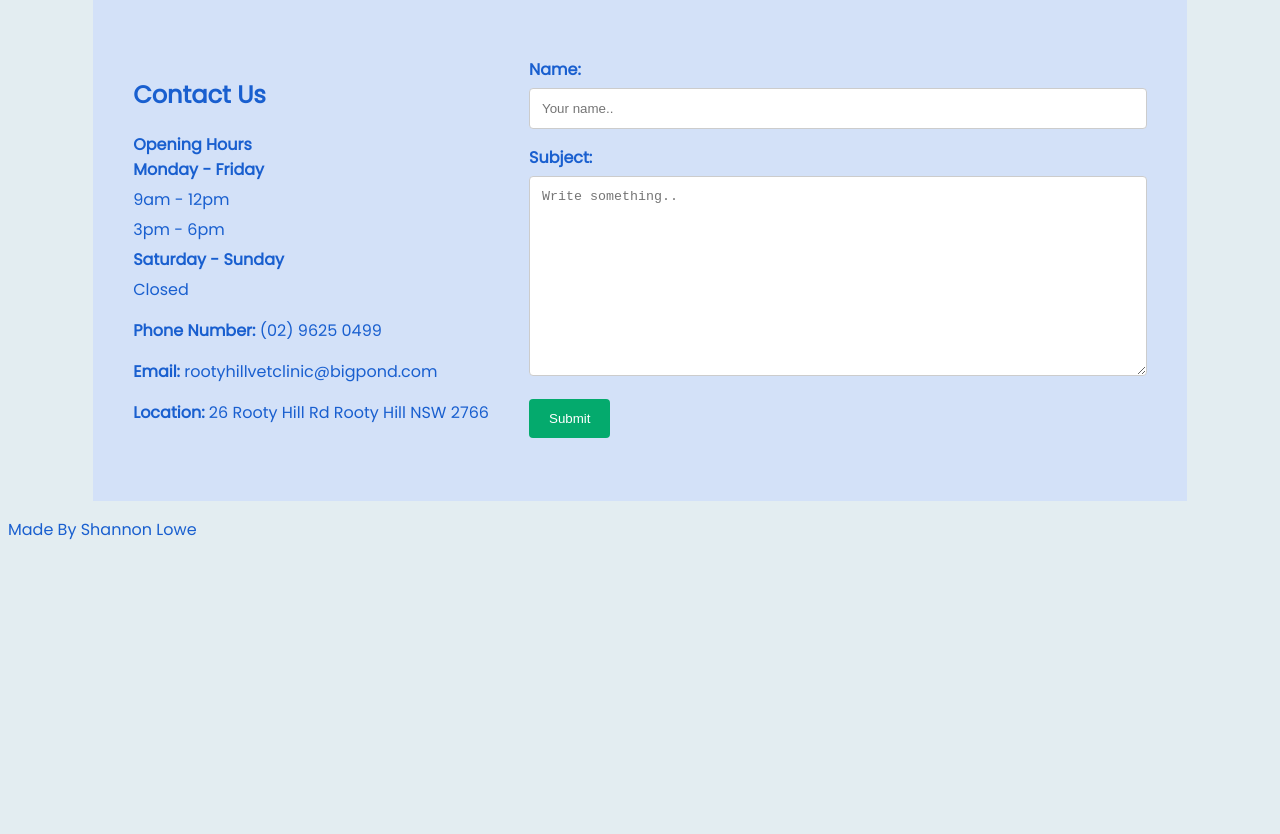
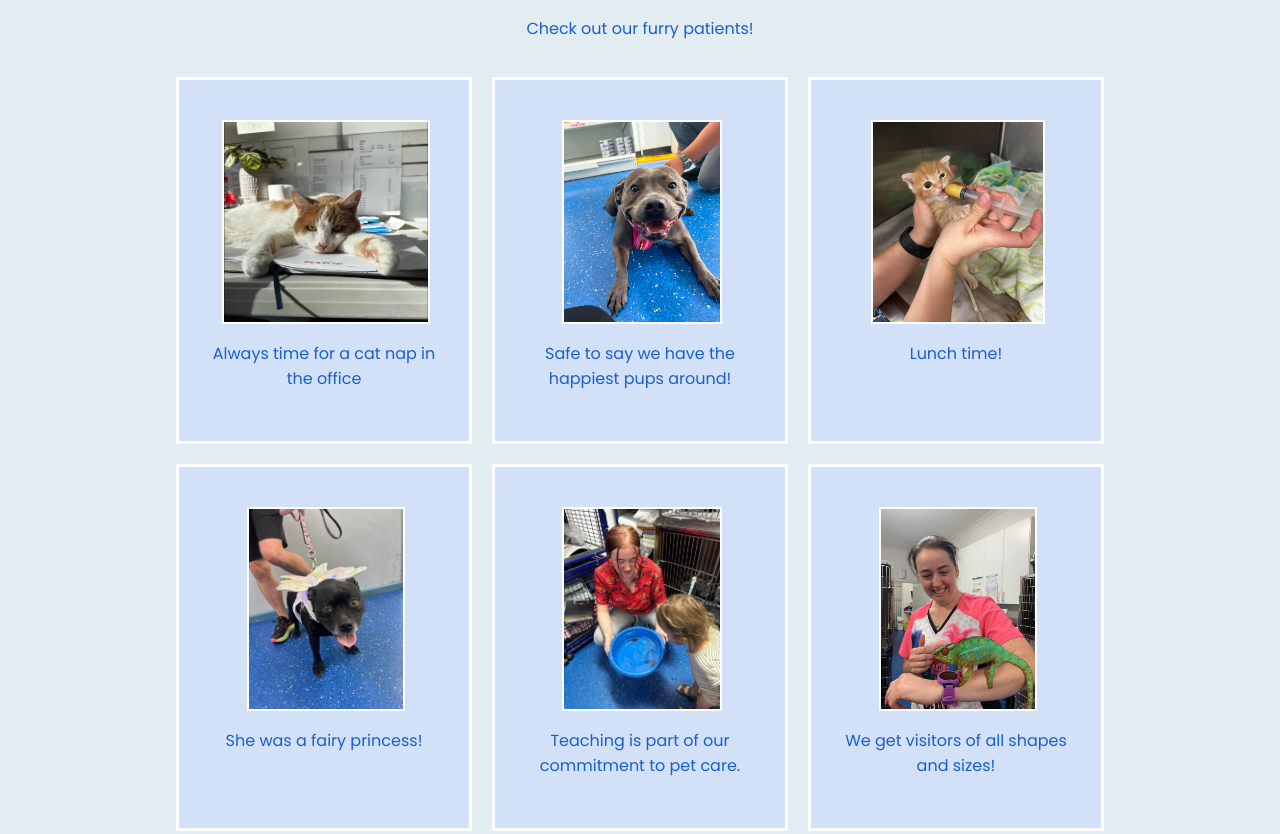
Before and after one commit to SHS-Peb/rooty-hill-veterinary-surgery, a plain HTML site: page index.html in a window 1280 px wide. Shown: the part 1147-1981 px from the top of the page. Before the commit the page ends 1705 px from the top, so only its background shows below. Drawn offline with Linux system fonts and the light colour scheme.

Commit message:
gallery syntax

```diff
--- a/index.html
+++ b/index.html
@@ -36,12 +36,57 @@
             </div>
         </section>
 
-        <section id="gallery">
-            <div class="container">
-            <h2>Gallery</h2>
-            <p>Check out our furry patients!</p>
-            </div>
-        </section>
+        <section class="gallery-section">
+  <div class="container">
+    <h2>Gallery</h2>
+    <p>Check out our furry patients!</p>
+  </div>
+
+  <div class="gallery-wrapper">
+    <div class="gallery">
+      <a target="_blank" href="./assets/cat.jpg">
+        <img src="./assets/cat.jpg" alt="Cat">
+      </a>
+      <div class="desc">Always time for a cat nap in the office</div>
+    </div>
+
+    <div class="gallery">
+      <a target="_blank" href="./assets/dog.jpg">
+        <img src="./assets/dog.jpg" alt="Dog">
+      </a>
+      <div class="desc">Safe to say we have the happiest pups around!</div>
+    </div>
+
+    <div class="gallery">
+      <a target="_blank" href="./assets/kitten.jpg">
+        <img src="./assets/kitten.jpg" alt="Kitten">
+      </a>
+      <div class="desc">Lunch time!</div>
+    </div>
+
+    <div class="gallery">
+      <a target="_blank" href="./assets/halloweenPup.jpg">
+        <img src="./assets/halloweenPup.jpg" alt="Halloween Pup">
+      </a>
+      <div class="desc">She was a fairy princess!</div>
+    </div>
+
+    <div class="gallery">
+      <a target="_blank" href="./assets/fishBowl.jpg">
+        <img src="./assets/fishBowl.jpg" alt="Fish Bowl">
+      </a>
+      <div class="desc">Teaching is part of our commitment to pet care.</div>
+    </div>
+
+    <div class="gallery">
+      <a target="_blank" href="./assets/chameleon.jpg">
+        <img src="./assets/chameleon.jpg" alt="Chameleon">
+      </a>
+      <div class="desc">We get visitors of all shapes and sizes!</div>
+    </div>
+  </div>
+</section>
+
 
         <section id="contact">
             <div class="contact-main">
--- a/styles.css
+++ b/styles.css
@@ -143,3 +143,44 @@ input[type=submit]:hover {
 #opening-hours li {
     margin-bottom: 5px;
 }
+
+.gallery-section {
+  padding: 40px 20px;
+  text-align: center;
+}
+
+.container {
+  margin-bottom: 20px;
+}
+
+.gallery-wrapper {
+  display: grid;
+  grid-template-columns: repeat(3, 1fr);
+  gap: 20px;
+  justify-items: center;
+}
+
+div.gallery {
+  background-color: #d3e1f8;
+  border: 3px solid #ffffff;
+  width: 250px;
+  display: flex;
+  flex-direction: column;
+  align-items: center;
+}
+
+div.gallery img {
+  width: 100%;
+  height: 200px;
+  object-fit: cover;
+  border: 2px solid #ffffff;
+}
+
+div.gallery:hover {
+  border: 1px solid #777;
+}
+
+div.desc {
+  padding: 10px;
+  text-align: center;
+}
```
Also changed, not shown: assets/cat.jpg (added), assets/chameleon.jpg (added), assets/dog.jpg (added), assets/fishBowl.jpg (added), assets/halloweenPup.jpg (added), assets/kitten.jpg (added).
